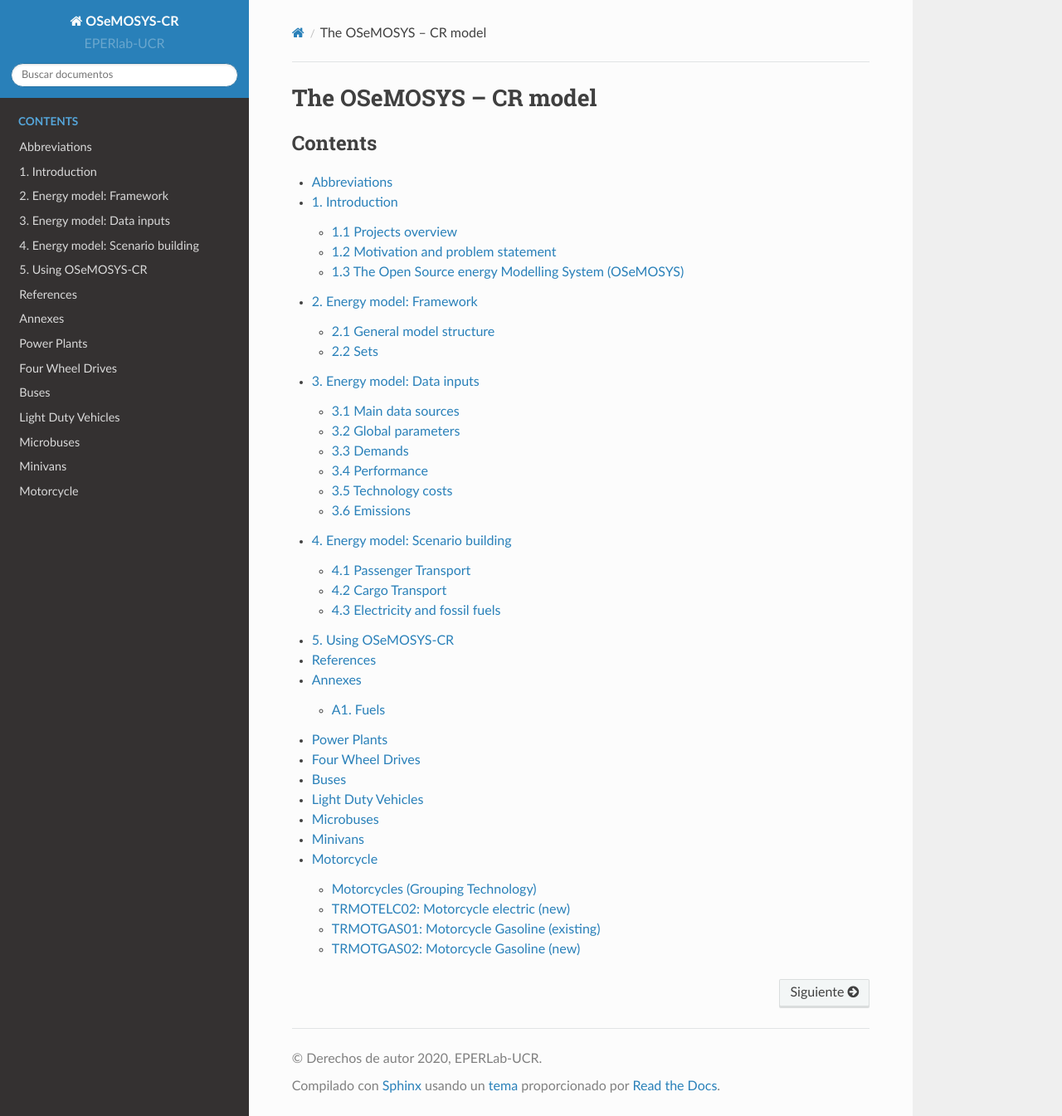
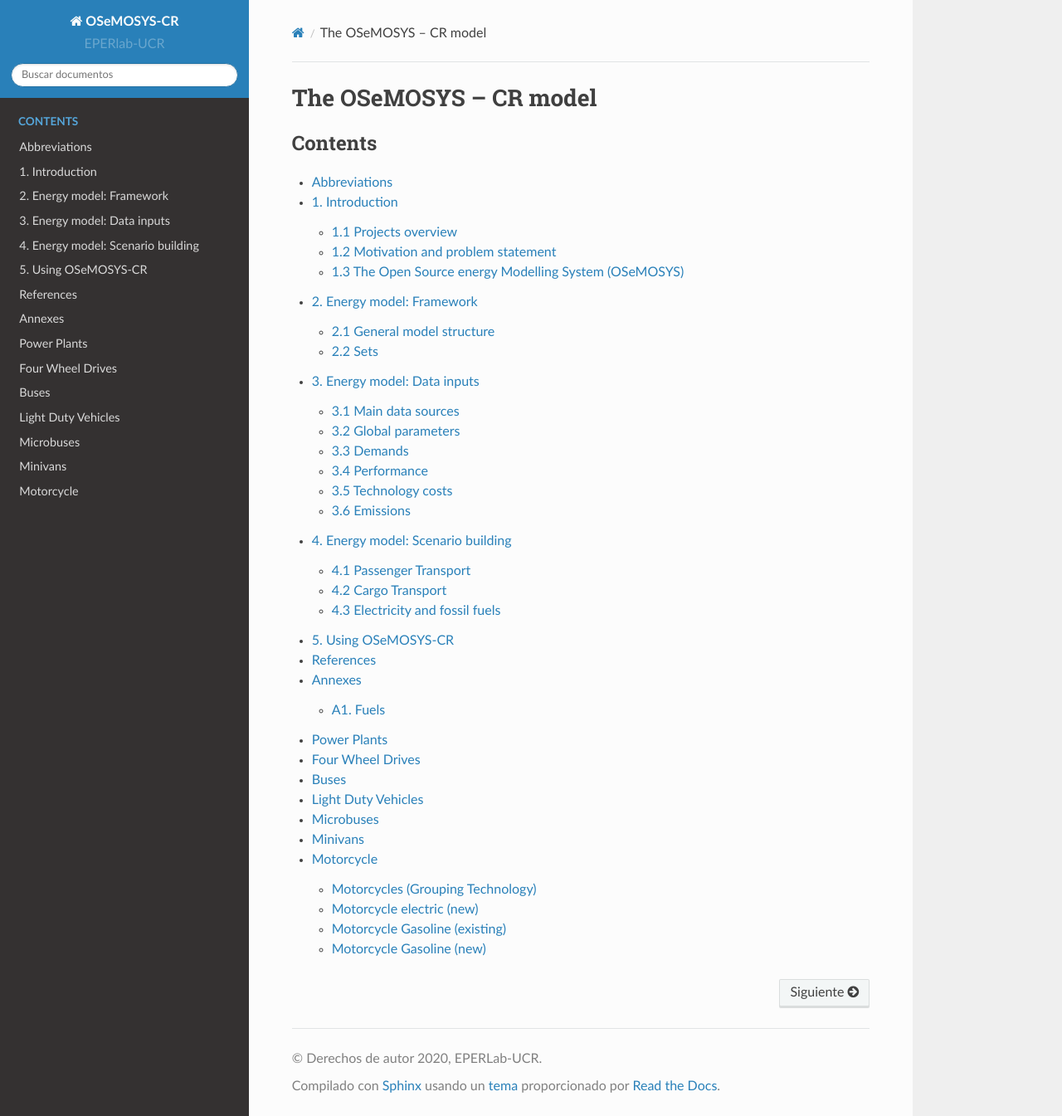
Before and after one commit to EPERLab/OSeMOSYS-CR, a Sphinx documentation site: the page built from docs/index.rst, in a window 1280 px wide and 1345 px high. Shown: the whole window at 83% size. Built offline with Sphinx 7.4.7 and the Read the Docs theme 2.0.0, drawn with Linux system fonts in a browser that asks for light colours; formulas are drawn with MathJax 3; pages that are not in the unit, such as notebooks, are missing from menus; some of the changed lines change nothing that is shown.

Commit message:
Update Motos.rst

```diff
--- a/docs/fichas/Motos.rst
+++ b/docs/fichas/Motos.rst
@@ -136,7 +136,7 @@ Description:
    This is the description.
 
 
-TRMOTELC02: Motorcycle electric (new)
+Motorcycle electric (new)
 +++++++++
 
 +-------------------------------------------------+-------+--------------+--------------+--------------+--------------+
@@ -339,7 +339,7 @@ Description:
    This is the description.
 
 
-TRMOTGAS01: Motorcycle Gasoline (existing)
+Motorcycle Gasoline (existing)
 +++++++++
 
 +-------------------------------------------------+-------+--------------+--------------+--------------+--------------+
@@ -557,7 +557,7 @@ Source:
 Description:
    This is the description.
 
-TRMOTGAS02: Motorcycle Gasoline (new)
+Motorcycle Gasoline (new)
 +++++++++
 
 +-------------------------------------------------+-------+--------------+--------------+--------------+--------------+
```
